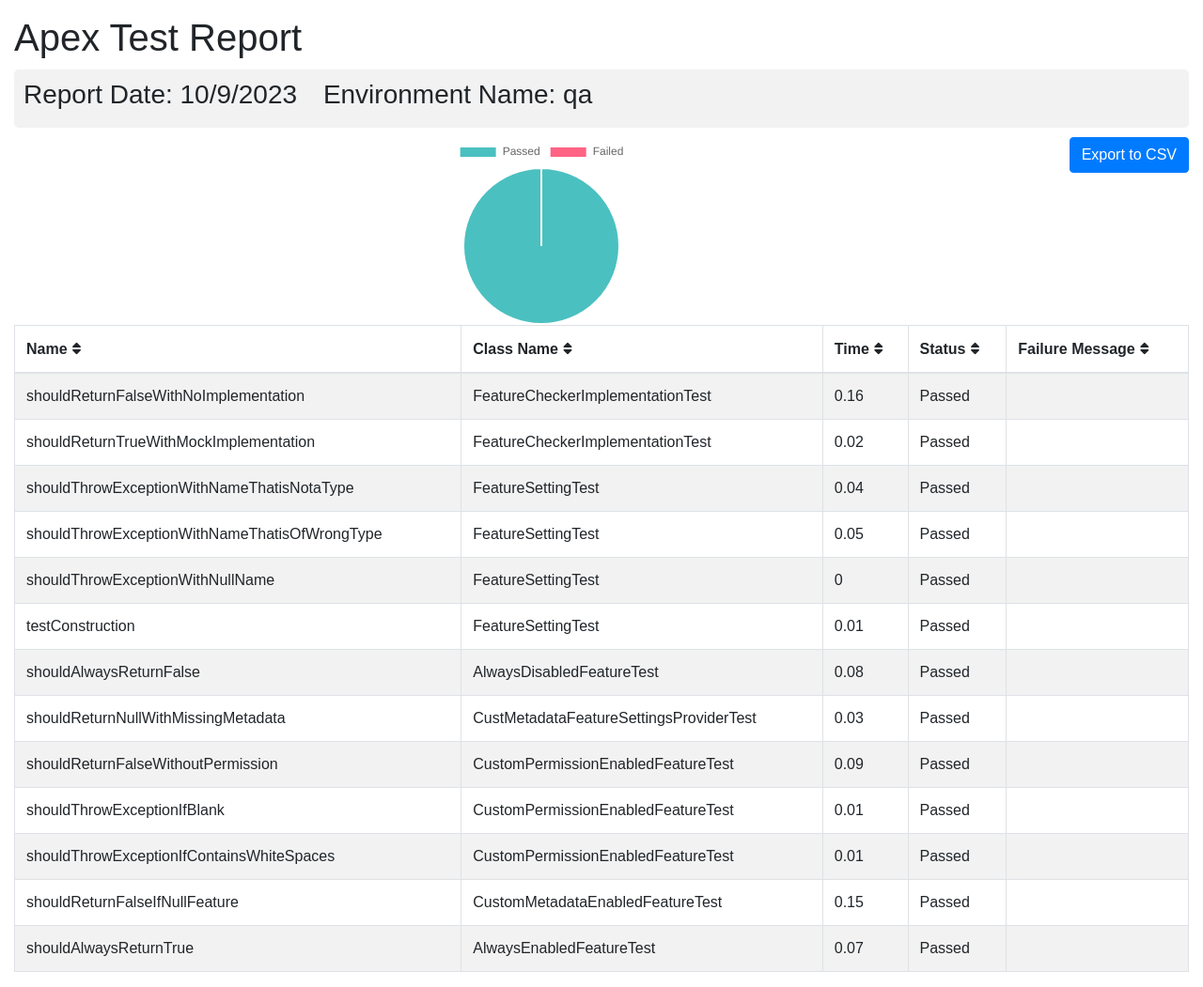
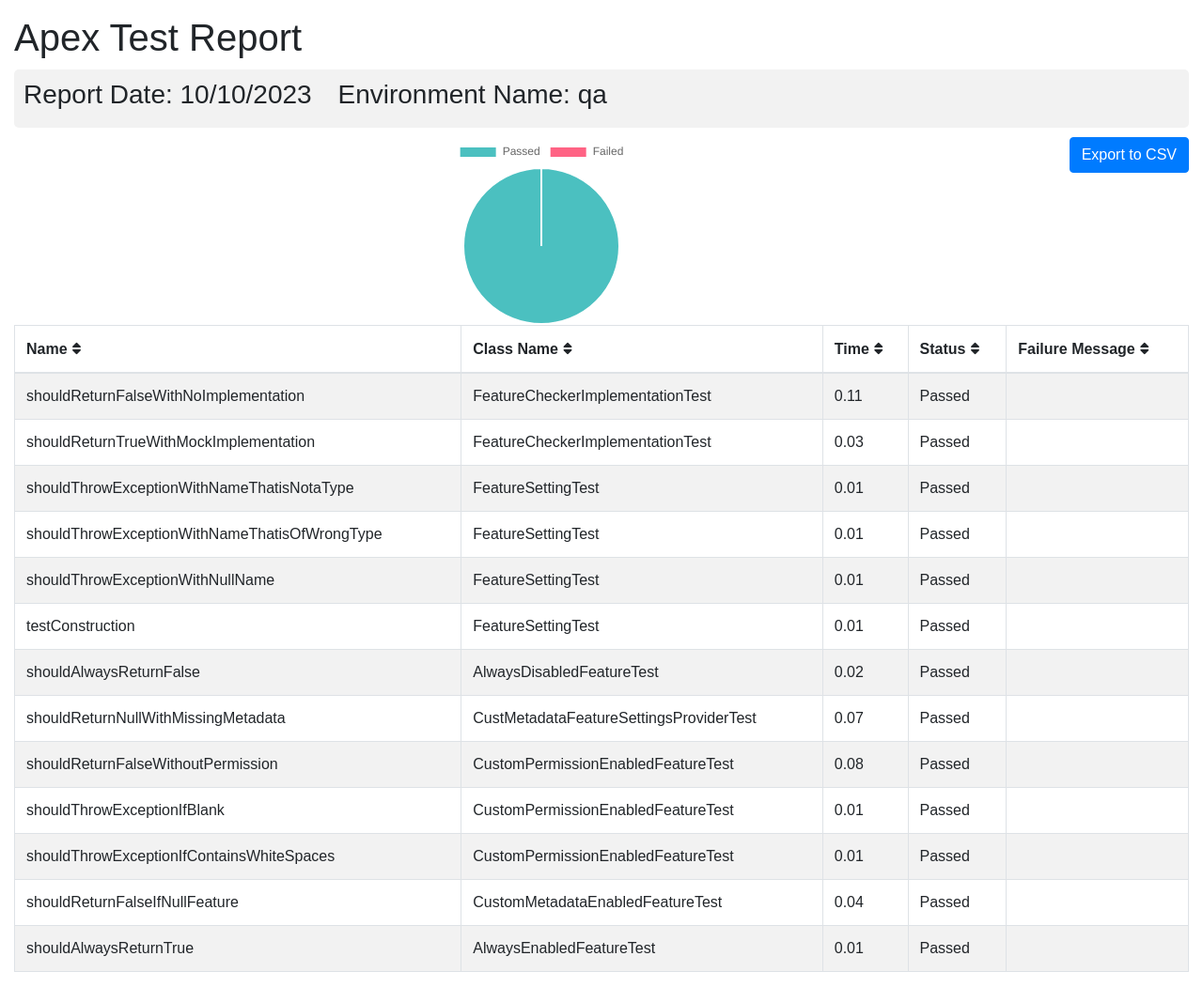
Before and after one commit to flxbl-io/sfops-dashboard, a Jekyll site: the page apextestResults/qa.html, which Jekyll copies as it is, in a window 1280 px wide. Shown: the whole page at 94% size. Built offline with Jekyll 4.4.1, drawn with Linux system fonts in a browser that asks for light colours.

Commit message:
updated test results of qa

```diff
--- a/apextestResults/qa.html
+++ b/apextestResults/qa.html
@@ -102,7 +102,7 @@
       <div class="container-fluid">
         <h1 class="mt-3">Apex Test Report</h1>
         <div class="info-card">
-        <h3>Report Date: 10/9/2023 <span style="margin-left: 20px;">Environment Name: qa</span></h3>
+        <h3>Report Date: 10/10/2023 <span style="margin-left: 20px;">Environment Name: qa</span></h3>
         </div>
         <button onclick="exportTableToCSV('testReport.csv')" class="btn btn-primary float-right">Export to CSV</button>
         <div id="chart-container">
@@ -123,35 +123,35 @@
         <tr>
           <td>shouldReturnFalseWithNoImplementation</td>
           <td>FeatureCheckerImplementationTest</td>
-          <td>0.16</td>
+          <td>0.11</td>
           <td>Passed</td>
           <td></td>
         </tr>
         <tr>
           <td>shouldReturnTrueWithMockImplementation</td>
           <td>FeatureCheckerImplementationTest</td>
-          <td>0.02</td>
+          <td>0.03</td>
           <td>Passed</td>
           <td></td>
         </tr>
         <tr>
           <td>shouldThrowExceptionWithNameThatisNotaType</td>
           <td>FeatureSettingTest</td>
-          <td>0.04</td>
+          <td>0.01</td>
           <td>Passed</td>
           <td></td>
         </tr>
         <tr>
           <td>shouldThrowExceptionWithNameThatisOfWrongType</td>
           <td>FeatureSettingTest</td>
-          <td>0.05</td>
+          <td>0.01</td>
           <td>Passed</td>
           <td></td>
         </tr>
         <tr>
           <td>shouldThrowExceptionWithNullName</td>
           <td>FeatureSettingTest</td>
-          <td>0</td>
+          <td>0.01</td>
           <td>Passed</td>
           <td></td>
         </tr>
@@ -165,21 +165,21 @@
         <tr>
           <td>shouldAlwaysReturnFalse</td>
           <td>AlwaysDisabledFeatureTest</td>
-          <td>0.08</td>
+          <td>0.02</td>
           <td>Passed</td>
           <td></td>
         </tr>
         <tr>
           <td>shouldReturnNullWithMissingMetadata</td>
           <td>CustMetadataFeatureSettingsProviderTest</td>
-          <td>0.03</td>
+          <td>0.07</td>
           <td>Passed</td>
           <td></td>
         </tr>
         <tr>
           <td>shouldReturnFalseWithoutPermission</td>
           <td>CustomPermissionEnabledFeatureTest</td>
-          <td>0.09</td>
+          <td>0.08</td>
           <td>Passed</td>
           <td></td>
         </tr>
@@ -200,14 +200,14 @@
         <tr>
           <td>shouldReturnFalseIfNullFeature</td>
           <td>CustomMetadataEnabledFeatureTest</td>
-          <td>0.15</td>
+          <td>0.04</td>
           <td>Passed</td>
           <td></td>
         </tr>
         <tr>
           <td>shouldAlwaysReturnTrue</td>
           <td>AlwaysEnabledFeatureTest</td>
-          <td>0.07</td>
+          <td>0.01</td>
           <td>Passed</td>
           <td></td>
         </tr>
```
